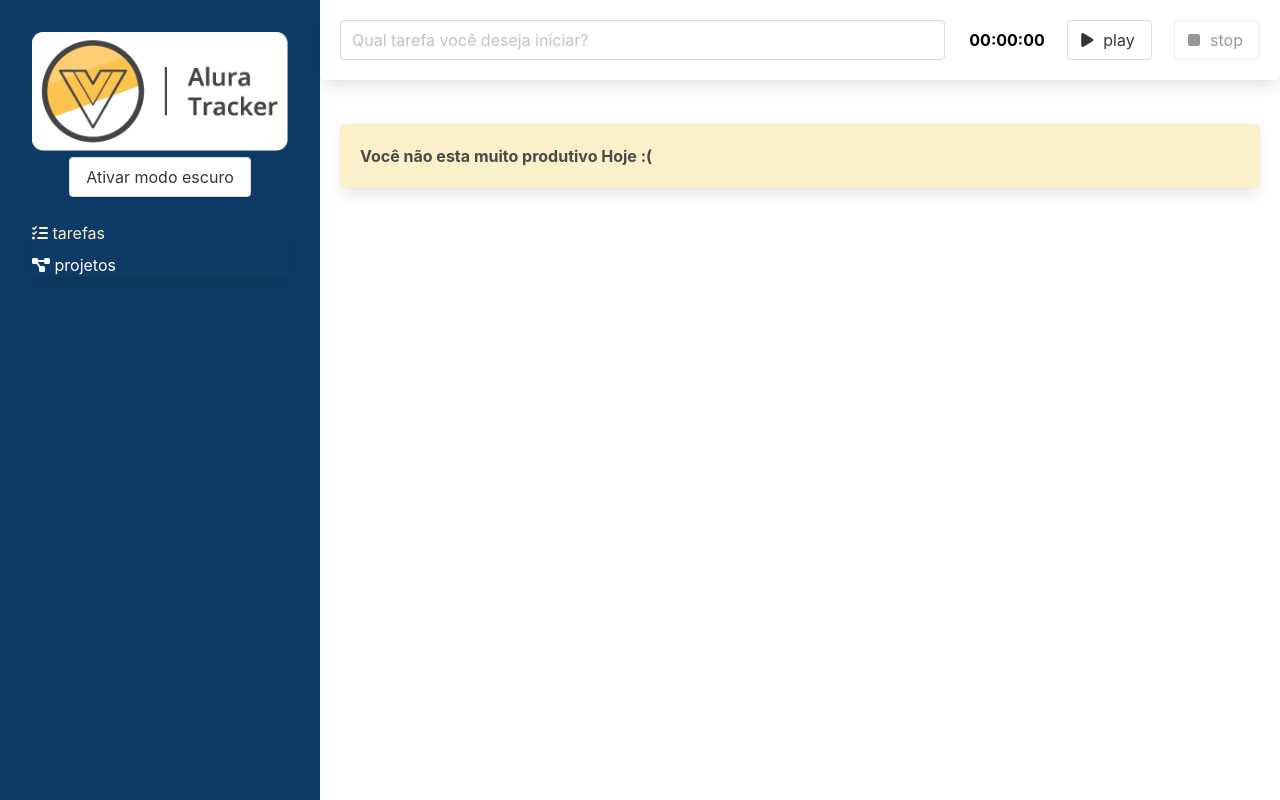
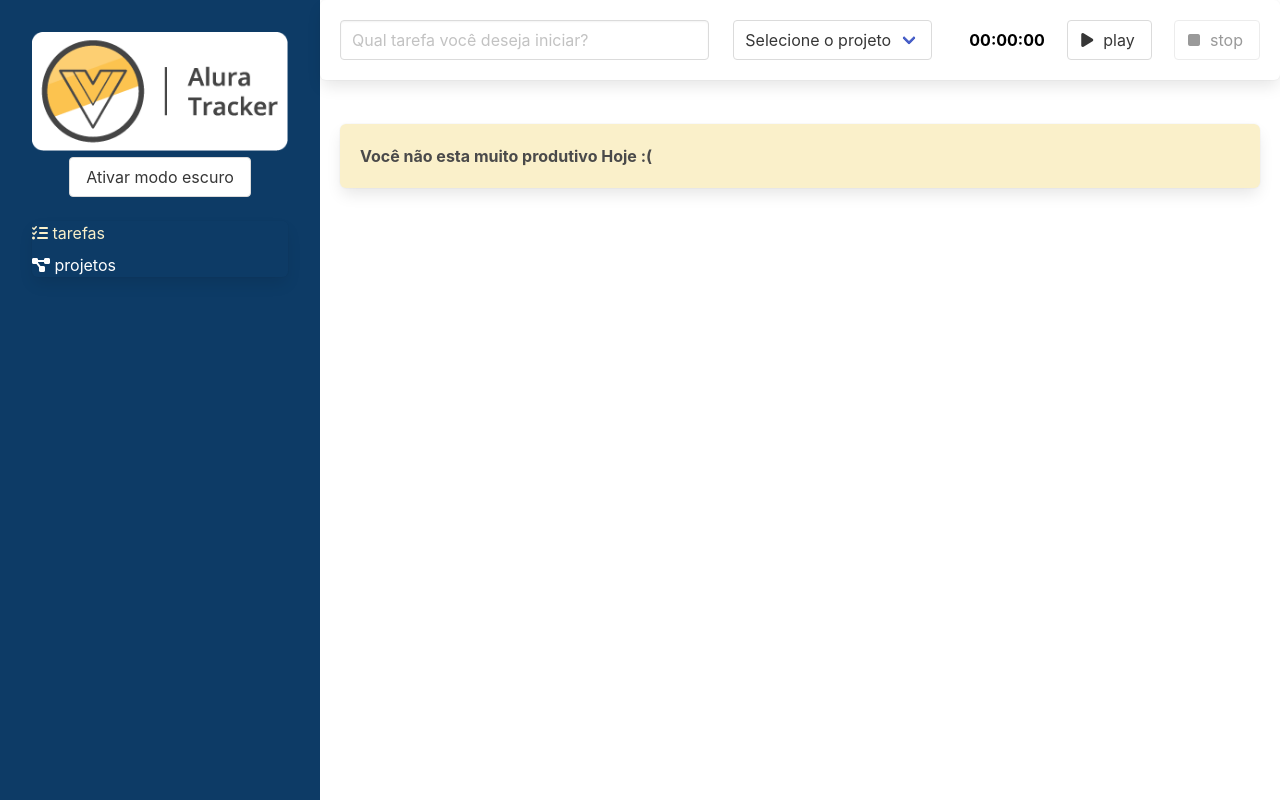
Before and after one commit to joao-lusa/estudo-vue, a Vue app in the folder alura-tracker/: page / in a window 1280 px wide. Built offline with nearby package versions, Linux system fonts and the light colour scheme.

Commit message:
Estudo de rotas com vue

```diff
--- a/alura-tracker/package.json
+++ b/alura-tracker/package.json
@@ -10,7 +10,8 @@
   "dependencies": {
     "core-js": "^3.8.3",
     "vue": "^3.2.13",
-    "vue-router": "^4.0.14"
+    "vue-router": "^4.0.14",
+    "vuex": "^4.0.2"
   },
   "devDependencies": {
     "@fortawesome/fontawesome-free": "^6.1.1",
--- a/alura-tracker/src/components/Formulario.vue
+++ b/alura-tracker/src/components/Formulario.vue
@@ -2,7 +2,7 @@
   <div class="box formulario">
     <div class="columns">
       <div
-                class="column is-8"
+        class="column is-5"
         role="form"
         aria-label="Formulário para criação de uma nova tarefa"
       >
@@ -13,43 +13,65 @@
           v-model="descricao"
         />
       </div>
+      <div class="column is-3">
+        <div class="select">
+          <select v-model="idProjeto">
+            <option value="">Selecione o projeto</option>
+            <option
+              :value="projeto.id"
+              v-for="projeto in projetos"
+              :key="projeto.id"
+            >
+              {{ projeto.nome }}
+            </option>
+          </select>
+        </div>
+      </div>
       <div class="column">
-                <Temporizador @aoTemporizadorFinalizado="finalizarTarefa"/>
+        <Temporizador @aoTemporizadorFinalizado="finalizarTarefa" />
       </div>
     </div>
   </div>
-
 </template>
 
 <script>
-
-import { defineComponent } from 'vue';
+import { key } from "@/store";
+import { computed, defineComponent } from "vue";
+import { useStore } from "vuex";
 import Temporizador from "./Temporizador.vue";
 
 export default defineComponent({
   name: "FormularioDeTarefas",
-    emits:['aoSalvarTarefa'],
-    components:{
-        Temporizador
+  emits: ["aoSalvarTarefa"],
+  components: {
+    Temporizador,
   },
-    data(){
+  data() {
     return {
-            descricao: ''
-        }
+      descricao: '',
+      idProjeto: ''
+    };
   },
-    methods:{
-        finalizarTarefa (tempoDecorrido){
-            this.$emit('aoSalvarTarefa', {
+  methods: {
+    finalizarTarefa(tempoDecorrido) {
+      this.$emit("aoSalvarTarefa", {
         duracaoEmSegundos: tempoDecorrido,
-                descricao: this.descricao
-            })
-            this.descricao = ''
-        }
+        descricao: this.descricao,
+        projeto: this.projetos.find(proj => proj.id == this.idProjeto)
+      });
+      this.descricao = "";
     },
-})
+  },
+  setup() {
+    const store = useStore(key);
+    return {
+      projetos: computed(() => store.state.projetos),
+    };
+  },
+});
 </script>
 <style>
-    .formulario{
+.formulario {
   color: var(--texto-primario);
   background-color: var(--bg-primario);
 }
--- a/alura-tracker/src/interfaces/ITarefa.ts
+++ b/alura-tracker/src/interfaces/ITarefa.ts
@@ -1,4 +1,7 @@
+import IProjeto from "./IProjeto";
+
 export default interface ITarefa{
     duracaoEmSegundos:number,
-    descricao: string
+    descricao: string,
+    projeto: IProjeto
 }
--- a/alura-tracker/src/main.ts
+++ b/alura-tracker/src/main.ts
@@ -3,7 +3,9 @@
 
 import '@fortawesome/fontawesome-free/css/all.css'
 import roteador from './roteador'
+import { key, store } from './store'
 
 createApp(App)
     .use(roteador)
+    .use(store, key)
     .mount('#app')
--- /dev/null
+++ b/alura-tracker/src/store/index.ts
@@ -0,0 +1,28 @@
+import IProjeto from "@/interfaces/IProjeto";
+import { InjectionKey } from "vue";
+import { createStore, Store, useStore as vuexUseStore } from "vuex";
+
+interface Estado{
+    projetos: IProjeto[]
+}
+
+export const key: InjectionKey<Store<Estado>> = Symbol();
+
+export const store = createStore<Estado>({
+    state: {
+        projetos: []
+    },
+    mutations: {
+        'ADICIONA_PROJETO'(state ,nomeDoProjeto: string) {
+            const projeto = {
+                id: new Date().toISOString(),
+                nome: nomeDoProjeto
+            } as IProjeto
+            state.projetos.push(projeto)
+        }
+    }
+});
+
+export function useStore(): Store<Estado> {
+    return vuexUseStore(key)
+}
--- a/alura-tracker/src/views/Projetos.vue
+++ b/alura-tracker/src/views/Projetos.vue
@@ -33,27 +33,29 @@
 </template>
 
 <script lang="ts">
-import { defineComponent } from "vue";
-import IProjeto from "../interfaces/IProjeto";
+import { computed, defineComponent } from "vue";
+import { useStore } from "@/store";
 
 export default defineComponent({
   name: "ProjetosView",
   data() {
     return {
       nomeDoProjeto: "",
-      projetos: [] as IProjeto[],
     };
   },
   methods: {
     salvar() {
-      const projeto: IProjeto = {
-        nome: this.nomeDoProjeto,
-        id: new Date().toISOString(),
-      };
-      this.projetos.push(projeto);
+      this.store.commit('ADICIONA_PROJETO', this.nomeDoProjeto)
       this.nomeDoProjeto = "";
     },
   },
+  setup(){
+    const store = useStore()
+    return {
+      store,
+      projetos: computed(()=> store.state.projetos)
+    }
+  }
 });
 </script>
 
```
Also changed, not shown: 2 other files (tests, documents, lock files or other folders). Lines whose indentation alone changed are shown as unchanged.
